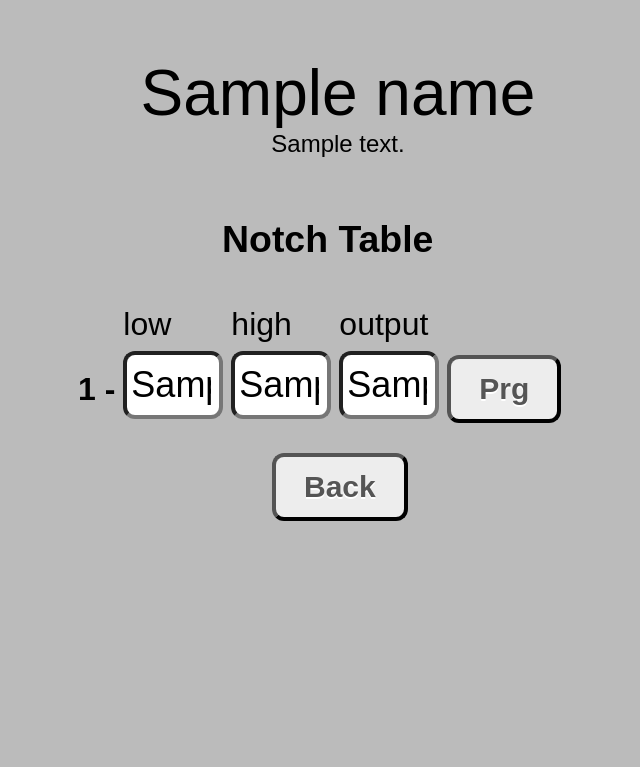
After one commit to martan3d/rpiwebapp, a Flask app: template templates/notchtable.html in a window 1280 px wide. The commit adds this page. Shown: the top 767 px of the page, without its empty margins (302-942 px from the left). Run offline with Flask 2, Linux system fonts and the light colour scheme; the template is opened without the code that fills it: most values are stand-ins (such as "Sample title", 1, 10 or a date in 2020); some libraries are stand-ins or nearby versions.

Commit message:
add notch table for consists

```diff
--- a/main.py
+++ b/main.py
@@ -19,6 +19,20 @@ protad = { 'A': 0x30, 'B': 0x31, 'C': 0x32, 'D': 0x33, 'E': 0x34, 'F': 0x35, 'G'
 adprot = { 0x30 :'A', 0x31 :'B', 0x32 :'C', 0x33 :'D', 0x34 :'E', 0x35 :'F', 0x36 : 'G', 0x37 : 'H', 0x38 : 'I', 0x39 : 'J',
            0x3a : 'K', 0x3b : 'L', 0x3c : 'M', 0x3d : 'N', 0x3e : 'O', 0x3f : 'P', 0x40 : 'Q', 0x41 : 'R', 0x42 : 'S',
            0x43 : 'T', 0x44 : 'U', 0x45 : 'V', 0x46 : 'W', 0x47 : 'X', 0x48 : 'Y', 0x49 : 'Z' }
+
+@main_api.route('/notchtable/', methods=['GET','POST'])
+def notchtable():
+    address = request.form['macaddr']
+    name    = request.form['name']
+
+    notches = []
+
+    for i in range(0,9):
+        notch = [i, 20, 30, 40]
+        notches.append(notch)
+
+    return render_template('notchtable.html', notches=notches, address=address, name=name)
+
 
 @main_api.route('/setnodeid/', methods=['GET','POST'])
 def setnodeid():
@@ -553,6 +567,10 @@ def refreshnode():
        </table>
 
            <div style="text-align:center;margin-top:20px;">
+             <input class="mybutton" type="button" onclick="notchtable();" value="Notch Table">
+          </div>
+
+           <div style="text-align:center;margin-top:20px;">
              <input  class="mybutton" type="button" onclick="setHome();" value="Home">
            </div>'''
 
--- /dev/null
+++ b/templates/notchtable.html
@@ -0,0 +1,109 @@
+<html>
+
+<head>
+</head>
+<script>
+
+function getNode(id, name)
+{
+    var form = document.createElement("form");
+    form.setAttribute("method", "post");
+    form.setAttribute("action", '/displaynode/');
+
+    var hf = document.createElement("input");
+    hf.setAttribute("type", "hidden");
+    hf.setAttribute("name", "address");
+    hf.setAttribute("value", id);
+    form.appendChild(hf);
+
+    hf = document.createElement("input");
+    hf.setAttribute("type", "hidden");
+    hf.setAttribute("name", "name");
+    hf.setAttribute("value", name);
+    form.appendChild(hf);
+
+    document.body.appendChild(form);
+    form.submit();
+}
+
+</script>
+<style>
+body {
+  font-family:Arial;
+  background-color:#bbbbbb;
+}
+
+.myinput {
+   text-align:right;
+   font-size:18px;
+   width:50px;
+   height:34px;
+   padding-right:4px;
+   border-radius:6px;
+   margin-bottom:4px;
+}
+
+P.pageblock {
+  margin-left: auto;
+  margin-right: auto;
+  width:400px;
+}
+
+.theButton {
+  background-color:#ededed;
+  -moz-border-radius:6px;
+  -webkit-border-radius:6px;
+  border-radius:6px;
+  border:1px solid eeeeee;
+  height:34px;
+  cursor:pointer;
+  color:#555555;
+  font-family:Arial;
+  font-size:15px;
+  font-weight:bold;
+  padding:0px 14px;
+  text-decoration:none;
+  text-shadow:0px 1px 0px #ffffff;
+}
+
+</style>
+<body>
+
+  <div style="text-align:center;">
+
+    <div style="font-size:32px;padding-top:20px;">{{ name }}</div>
+    <div style="font-size:12px;">{{ address }}</div>
+
+  </div>
+
+  <P class="pageblock">
+
+        <table border="0" padding=4 style="align-self:center;margin-top:20px;margin-left:30px;">
+
+           <td colspan=5 style="padding-left:110px;padding-top:8px;"><h3>Notch Table</h3></td>
+           <tr><td></td><td>low</td><td>high</td><td>output</td><tr>
+
+           {% for s in notches %}
+
+           <td style="padding-left:38px;"><b>{{ s[0] }} - </b></td>
+           <td><input class=myinput type=text size=8 id=notch-{{s[1]}} value={{ s[1] }}></td>
+           <td><input class=myinput type=text size=8 id=notch-{{s[2]}} value={{ s[2] }}></td>
+           <td><input class=myinput type=text size=8 id=notch-{{s[3]}} value={{ s[3] }}></td>
+           <td><input class="theButton" type="button" onclick="setNotch({{ s[0] }});" value="Prg"></td>
+           <tr>
+
+           {% endfor %}
+
+           <td colspan=5 style="padding-left:135px;padding-top:10px;">
+           <input class="theButton" type="button" onclick="getNode('{{ address }}', '{{ name }}')" value="Back";>
+           </td>
+
+        </table>
+
+   </P>
+
+</body>
+<script>
+document.body.style.zoom = 2.0
+</script>
+</html>
```
Also changed, not shown: templates/main.html (+7 -0 lines), templates/node.html (+30 -0 lines).
